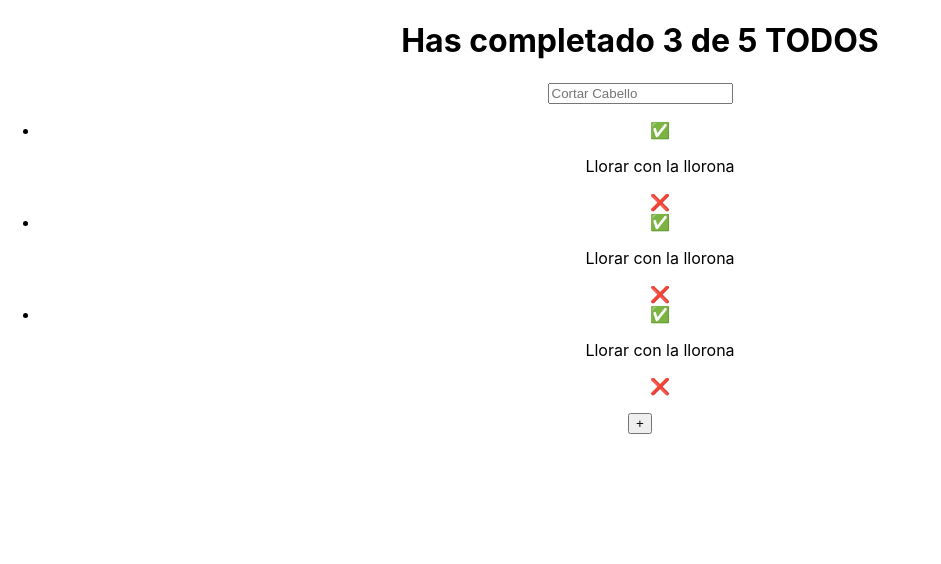
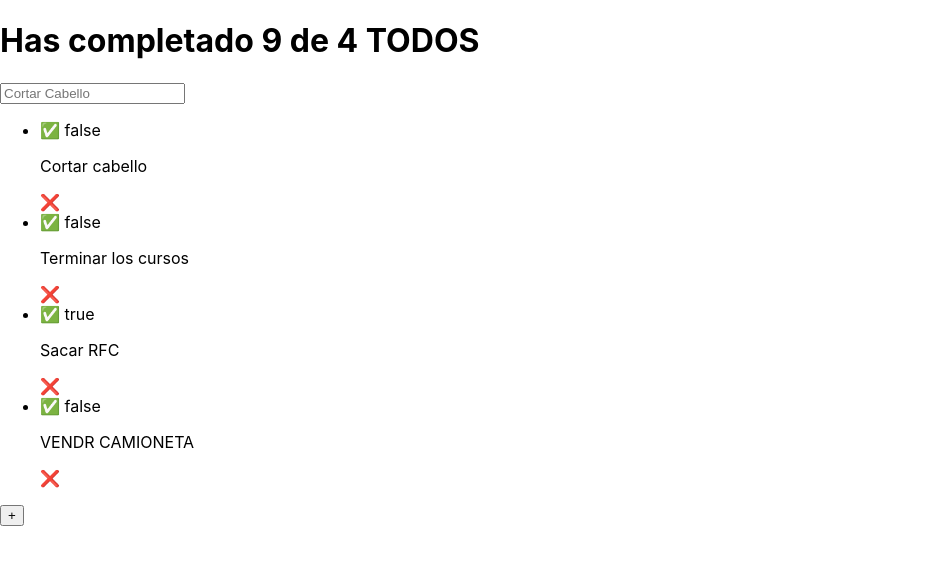
Before and after one commit to roiszs/TODO-React, a React (Create React App) app: page / in a window 1280 px wide. Shown: the top 564 px of the page, without its empty margins (0-941 px from the left). Built offline with nearby package versions, Linux system fonts and the light colour scheme.

Commit message:
Clase dos del curso

```diff
--- a/src/App.js
+++ b/src/App.js
@@ -3,23 +3,36 @@ import { TodoSearch } from './TodoSearch';
 import { TodoList } from './TodoList';
 import { ButtonCreate } from './ButtonCreate';
 import { TodoItem } from './TodoItem';
+import React from 'react';
 import './App.css';
+
+const defaultTodos = [
+  {text: 'Cortar cabello', completed: 'false'},
+  {text: 'Terminar los cursos', completed: 'false'},
+  {text: 'Sacar RFC', completed: 'true'},
+  {text: 'VENDR CAMIONETA', completed: 'false'},
+];
 
 function App() {
   return (
-    <div className="App">
+    <React.Fragment>
 
-      <Todotitulo />
+      <Todotitulo completed={4} total={9}/>
       <TodoSearch />
 
       <TodoList>
-          <TodoItem />
-          <TodoItem />
-          <TodoItem />
+          {defaultTodos.map(todo => (
+            <TodoItem
+            key={todo.text}  // a cada valor le debemos dar una llave diferente, en este caso es el texto como tal ya que es diferente en cada item
+            text = {todo.text} //le decimos que el text en item va a ser igual a todo.text del array
+            completed={todo.completed} // le damos el valor dentro del nuevo array sí está completado o no
+            />
+
+          ))}
       </TodoList>
 
       <ButtonCreate />
-    </div>
+      </React.Fragment>
   );
 }
 
--- a/src/TodoItem.js
+++ b/src/TodoItem.js
@@ -1,9 +1,9 @@
 
-function TodoItem() {
+function TodoItem(props) {
     return (
       <li>
-        <span>✅</span>
-        <p>Llorar con la llorona</p>
+        <span>✅ {props.completed}</span>
+        <p>{props.text}</p>
         <span>❌</span>
       </li>
     );
--- a/src/TodoList.js
+++ b/src/TodoList.js
@@ -1,10 +1,10 @@
 
 
 
-function TodoList(props) {
+function TodoList({children}) {
     return (
      <ul>
-       {props.children}
+       {children}
      </ul>
     );
   }
--- a/src/Todotitulo.js
+++ b/src/Todotitulo.js
@@ -1,9 +1,7 @@
-
-
-function Todotitulo() {
+function Todotitulo({total, completed}) {
     return (
       <h1>
-        Has completado 3 de 5 TODOS
+        Has completado {total} de {completed} TODOS
       </h1>
     );
   }
```
